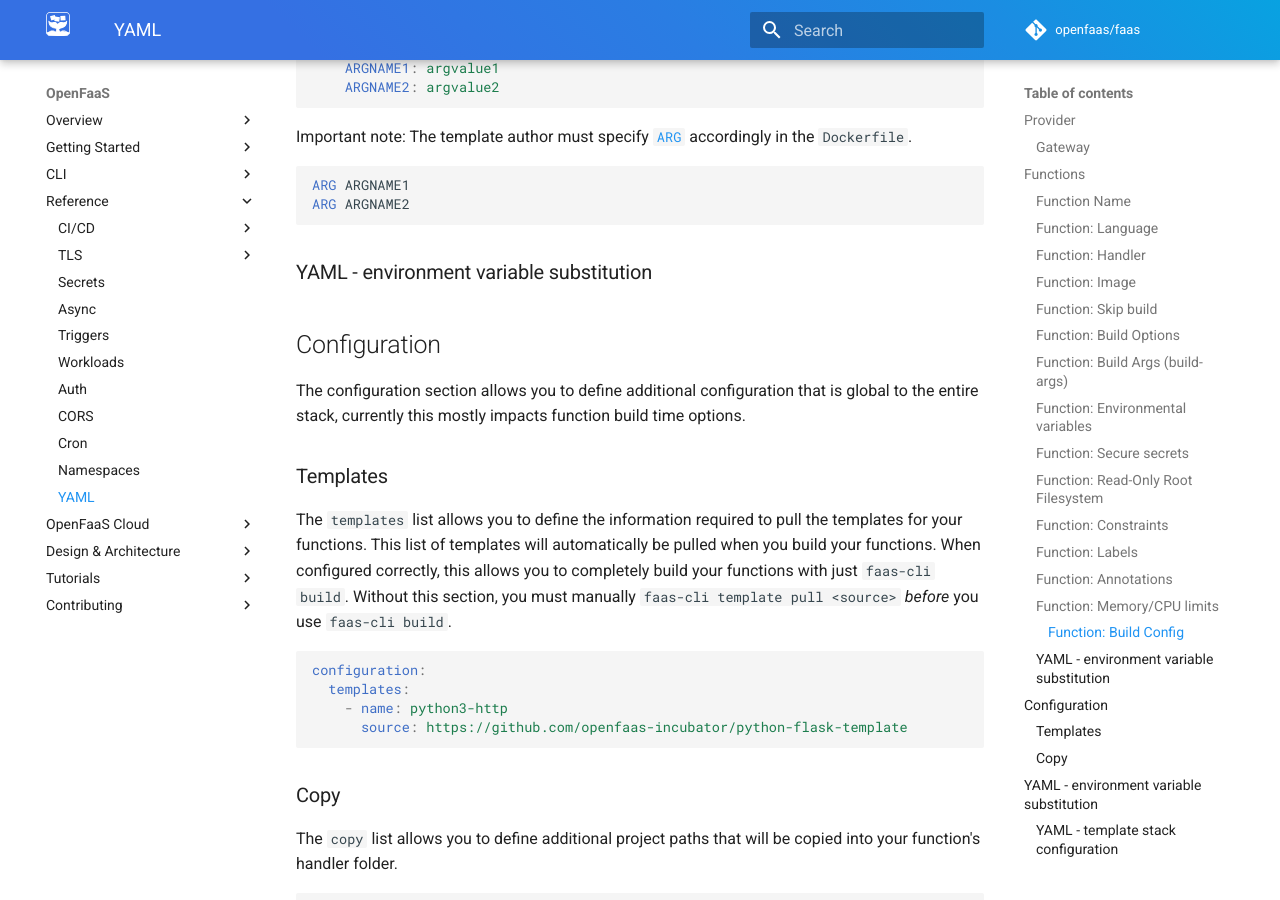
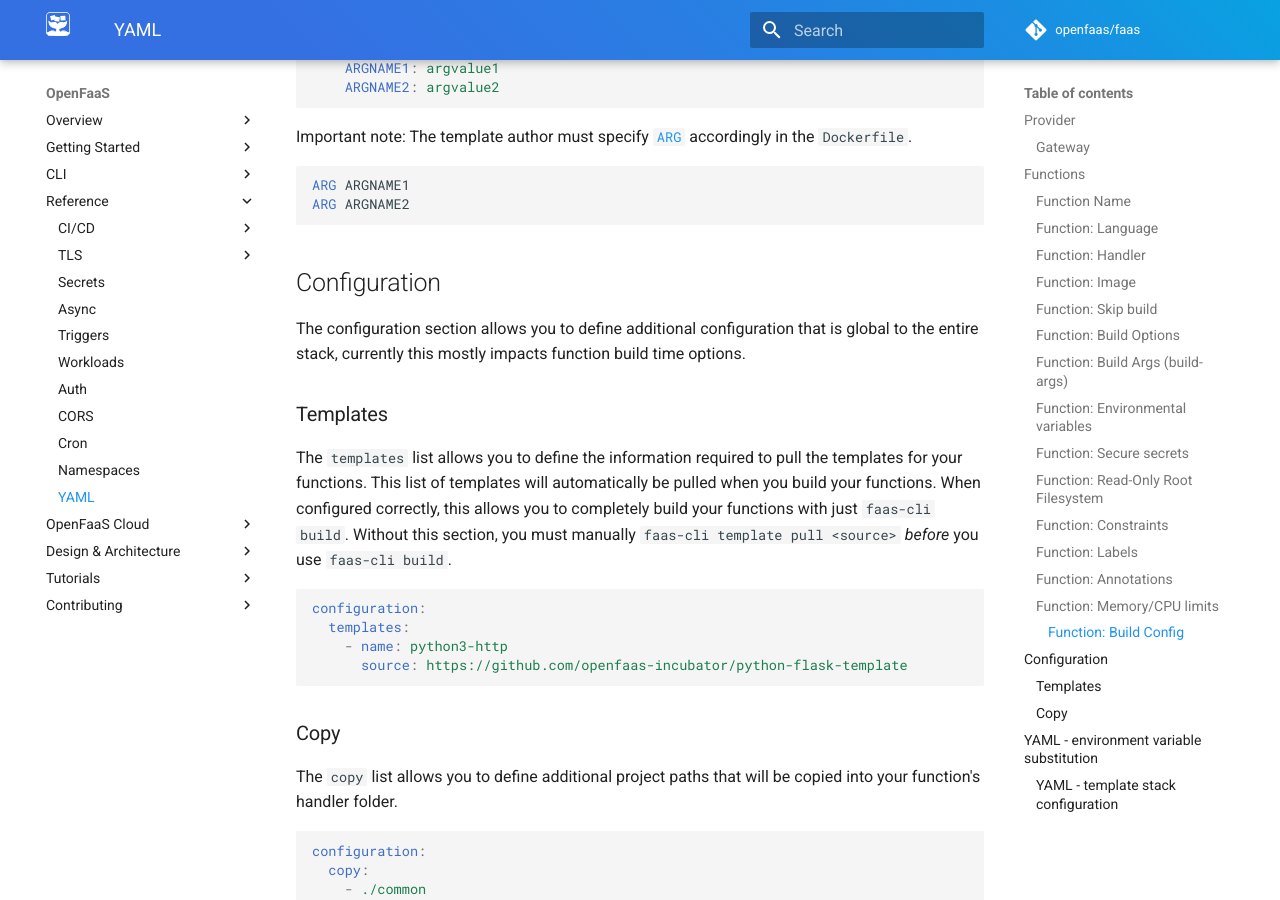
Before and after one commit to openfaas/docs, an MkDocs documentation site: the page built from docs/reference/yaml.md, in a window 1280 px wide and 900 px high, scrolled down 6501 px. Built offline with MkDocs 1.6.1 and Material for MkDocs 9.7.7, drawn with Linux system fonts in a browser that asks for light colours; comment, search, counter and statistics services are not loaded.

Commit message:
Remove merge issue
Signed-off-by: abhayvatoo <abhay.vatoo.jal@gmail.com>

````diff
--- a/docs/reference/yaml.md
+++ b/docs/reference/yaml.md
@@ -277,8 +277,6 @@ ARG ARGNAME1
 ARG ARGNAME2
 ```
 
-### YAML - environment variable substitution
-
 ## Configuration
 The configuration section allows you to define additional configuration that is global to the entire stack, currently this mostly impacts function build time options.
 
````
